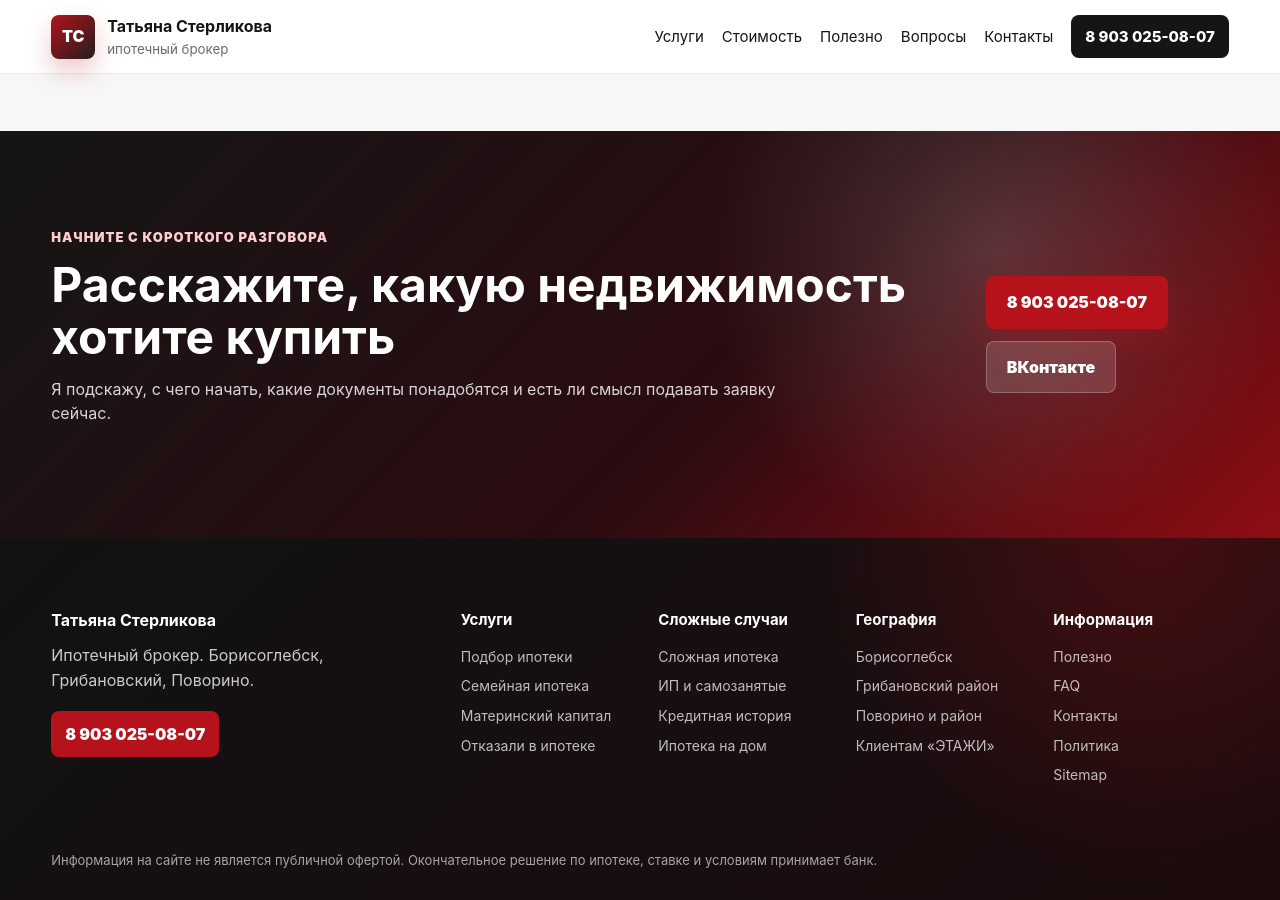
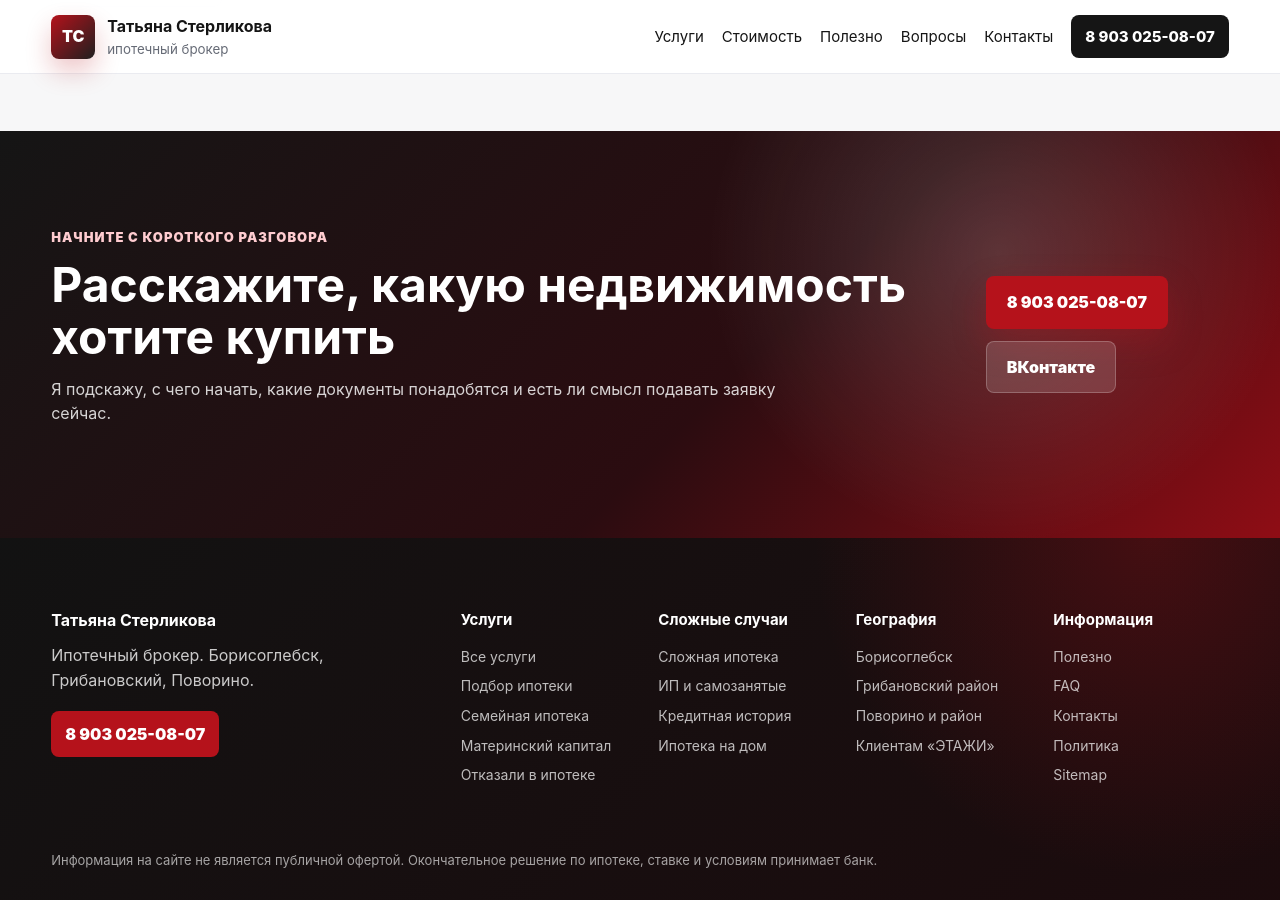
Before and after one commit to deputat36/broker, a Jekyll site: the page built from index.md, in a window 1280 px wide and 900 px high, scrolled down 9097 px. Built offline with Jekyll 4.4.1, drawn with Linux system fonts in a browser that asks for light colours; our own code applies the rules of GitHub Pages for plain Markdown files.

Commit message:
Point navigation to services hub

```diff
--- a/_layouts/default.html
+++ b/_layouts/default.html
@@ -23,7 +23,7 @@
     <a class="brand" href="{{ '/' | relative_url }}" aria-label="На главную"><span class="brand-mark">ТС</span><span><strong>Татьяна Стерликова</strong><small>ипотечный брокер</small></span></a>
     <button class="nav-toggle" type="button" aria-expanded="false" aria-controls="main-nav">Меню</button>
     <nav class="main-nav" id="main-nav">
-      <a href="{{ '/#services' | relative_url }}">Услуги</a>
+      <a href="{{ '/uslugi/' | relative_url }}">Услуги</a>
       <a href="{{ '/#prices' | relative_url }}">Стоимость</a>
       <a href="{{ '/polezno/' | relative_url }}">Полезно</a>
       <a href="{{ '/faq/' | relative_url }}">Вопросы</a>
@@ -35,7 +35,7 @@
   <footer class="site-footer">
     <div class="footer-brand"><strong>Татьяна Стерликова</strong><p>Ипотечный брокер. Борисоглебск, Грибановский, Поворино.</p><a class="footer-phone" href="tel:+79030250807">8 903 025-08-07</a></div>
     <nav class="footer-grid" aria-label="Навигация в подвале сайта">
-      <div class="footer-col"><strong>Услуги</strong><a href="{{ '/uslugi/podbor-ipoteki/' | relative_url }}">Подбор ипотеки</a><a href="{{ '/uslugi/semeynaya-ipoteka/' | relative_url }}">Семейная ипотека</a><a href="{{ '/uslugi/materinskiy-kapital/' | relative_url }}">Материнский капитал</a><a href="{{ '/uslugi/otkazali-v-ipoteke/' | relative_url }}">Отказали в ипотеке</a></div>
+      <div class="footer-col"><strong>Услуги</strong><a href="{{ '/uslugi/' | relative_url }}">Все услуги</a><a href="{{ '/uslugi/podbor-ipoteki/' | relative_url }}">Подбор ипотеки</a><a href="{{ '/uslugi/semeynaya-ipoteka/' | relative_url }}">Семейная ипотека</a><a href="{{ '/uslugi/materinskiy-kapital/' | relative_url }}">Материнский капитал</a><a href="{{ '/uslugi/otkazali-v-ipoteke/' | relative_url }}">Отказали в ипотеке</a></div>
       <div class="footer-col"><strong>Сложные случаи</strong><a href="{{ '/uslugi/slozhnaya-ipoteka/' | relative_url }}">Сложная ипотека</a><a href="{{ '/uslugi/ipoteka-dlya-ip-samozanyatyh/' | relative_url }}">ИП и самозанятые</a><a href="{{ '/uslugi/ipoteka-s-plohoy-kreditnoy-istoriey/' | relative_url }}">Кредитная история</a><a href="{{ '/uslugi/ipoteka-na-dom/' | relative_url }}">Ипотека на дом</a></div>
       <div class="footer-col"><strong>География</strong><a href="{{ '/geo/borisoglebsk/' | relative_url }}">Борисоглебск</a><a href="{{ '/geo/gribanovskiy/' | relative_url }}">Грибановский район</a><a href="{{ '/geo/povorino/' | relative_url }}">Поворино и район</a><a href="{{ '/#etagi' | relative_url }}">Клиентам «ЭТАЖИ»</a></div>
       <div class="footer-col"><strong>Информация</strong><a href="{{ '/polezno/' | relative_url }}">Полезно</a><a href="{{ '/faq/' | relative_url }}">FAQ</a><a href="{{ '/kontakty/' | relative_url }}">Контакты</a><a href="{{ '/policy/' | relative_url }}">Политика</a><a href="{{ '/sitemap.xml' | relative_url }}">Sitemap</a></div>
```
